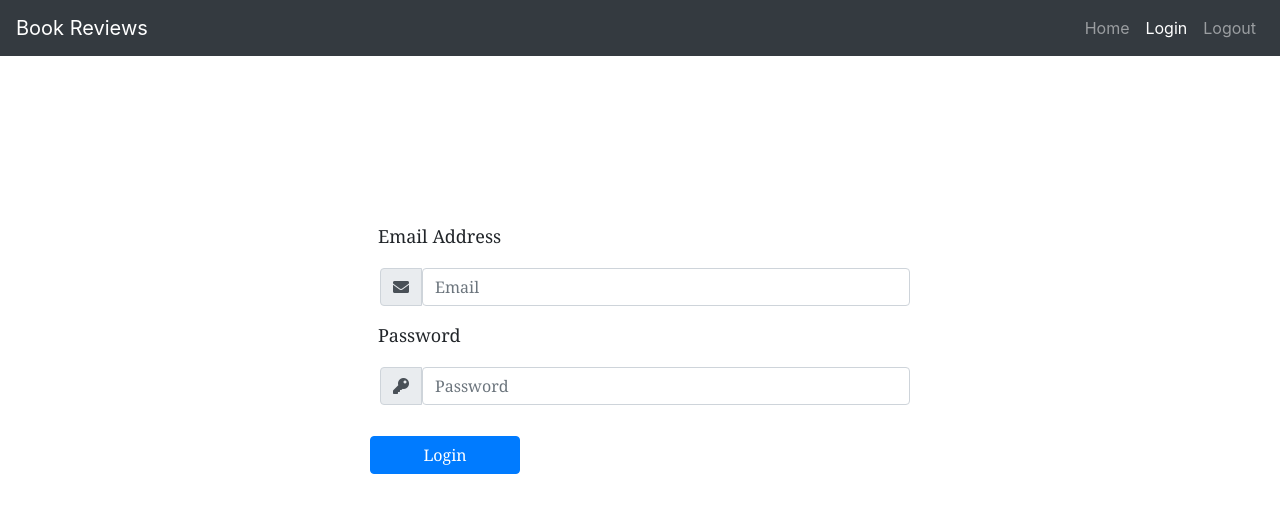
After one commit to VECHAPAVANKUMAR/Software_App_Development, a Flask app: page /login in a window 1280 px wide. The commit adds this page. Shown: the top 513 px of the page. Run offline with Flask 2, Linux system fonts and the light colour scheme; some libraries are stand-ins or nearby versions.

Commit message:
Completed Login and Logout

```diff
--- a/Web Programming/project1/application.py
+++ b/Web Programming/project1/application.py
@@ -1,38 +1,26 @@
-import os
+import hashlib, binascii, os
 
-from flask import Flask, session, request, render_template
+from flask import Flask, session, request, render_template, flash, redirect
 from flask_session import Session
-from sqlalchemy import create_engine
 from sqlalchemy.orm import scoped_session, sessionmaker
+from models import *
+from create import app
 
-app = Flask(__name__)
-
-# Check for environment variable
-if not os.getenv("DATABASE_URL"):
-    raise RuntimeError("DATABASE_URL is not set")
-
-# Configure session to use filesystem
-app.config["SESSION_PERMANENT"] = False
-app.config["SESSION_TYPE"] = "filesystem"
-Session(app)
-
-# Set up database
-engine = create_engine(os.getenv("DATABASE_URL"))
-db = scoped_session(sessionmaker(bind=engine))
-
-
+app.secret_key = "1c488f4b4a21cd7fbc5007664656985c2459b2362cf1f88d44b97e750b0c14b2cf7bc7b792d3f45db"
 # @app.route("/")
 # def index():
     # return "Project 1: TODO"
 
 @app.route("/")
+def index() :
+    return render_template("index.html")
+
 @app.route("/register")
-def index() :
+def register() :
     return render_template("register.html")
 
 @app.route("/profile", methods=["GET","POST"])
 def profile() :
-
 
     if request.method == "GET" :
 
@@ -40,21 +28,109 @@ def profile() :
 
     if request.method == "POST" :
 
-        user_details = []
-
         name = request.form.get("name")
-        user_details.append(name)
 
         emailID = request.form.get("emailID")
-        user_details.append(emailID)
+
+        password = request.form.get("pwd")
 
         dateOfBirth = request.form.get("dob")
-        user_details.append(dateOfBirth)
 
         gender = request.form["options"]
-        user_details.append(gender)
 
-        return render_template("profile.html", user_details=user_details)
+        salt = hashlib.sha256(os.urandom(60)).hexdigest().encode('ascii')
+
+        pwdhash = hashlib.pbkdf2_hmac('sha512', password.encode('utf-8'), salt, 100000)
+        pwdhash = binascii.hexlify(pwdhash)
+
+        password = (salt + pwdhash).decode('ascii')
+
+        user = User(name=name, email=emailID, password=password, dateOfBirth=dateOfBirth, gender=gender)
+
+        try :
+
+            db.session.add(user)
+
+            db.session.commit()
+
+            return render_template("profile.html", name=name, email=emailID, dob=dateOfBirth, gender=gender)
+
+        except Exception as exc:
+            flash("An Account with same Email id alresdy exists", "info")
+            return redirect("register")
+
+@app.route("/login", methods=["GET", "POST"])
+def login() :
+
+    if request.method == "GET" :
+        if session.get("user_email") :
+            return redirect("user")
+        else :
+            return render_template("login.html")
+    else :
+        return render_template("login.html")
+
+@app.route("/authenticate", methods=["GET", "POST"])
+def authenticate() :
+
+    if request.method == "POST" :
+
+        emailID = request.form.get("emailID")
+        user = User.query.filter_by(email=emailID).first()
+        password = request.form.get("pwd")
+
+        if user :
+
+            salt = user.password[:64]
+            stored_password = user.password[64:]
+
+            pwdhash = hashlib.pbkdf2_hmac('sha512', password.encode('utf-8'), salt.encode('ascii'), 100000)
+            pwdhash = binascii.hexlify(pwdhash).decode('ascii')
+
+            if stored_password == pwdhash :
+                session["user_email"] = user.email
+                flash("Login Succesful !", "info")
+                return redirect("user")
+            else :
+                flash("Please create an Account", "info")
+                return redirect('register')
+        else :
+            flash("Please create an Account", "info")
+            return redirect('register')
+
+    else :
+
+        if  session.get("user_email") :
+            flash("Already Logged in !", "info")
+            return redirect("user")
+
+        return render_template("login.html")
+
+@app.route("/logout")
+def logout() :
+
+    if session.get("user_email") :
+        session.pop("user_email", None)
+        flash("You have been Logged out !")
+        return redirect("login")
+    else :
+        flash("Please Login", "info")
+        return redirect("login")
+
+@app.route("/user", methods=["GET", "POST"])
+def user() :
+
+    if session.get("user_email") :
+        user_email = session["user_email"]
+        return render_template("user.html", user=user_email)
+    else :
+        flash("You are not logged in!")
+        return redirect("login")
+
+@app.route("/admin")
+def admin() :
+    users = User.query.order_by(User.timestamp.desc()).all()
+    return render_template("admin.html", users=users)
 
 if __name__ == "__main__" :
     app.run(debug=True)
--- /dev/null
+++ b/Web Programming/project1/templates/login.html
@@ -0,0 +1,125 @@
+<!DOCTYPE html>
+<html lang="en">
+
+<head>
+    <meta charset="UTF-8">
+    <meta name="viewport" content="width=device-width, initial-scale=1.0">
+    <meta http-equiv="X-UA-Compatible" content="ie=edge">
+    <link rel="stylesheet" href="https://cdnjs.cloudflare.com/ajax/libs/twitter-bootstrap/4.4.1/css/bootstrap.min.css">
+    <link rel="stylesheet" href="https://cdnjs.cloudflare.com/ajax/libs/font-awesome/5.11.2/css/all.min.css">
+    <link rel="stylesheet" href="style.css">
+    <title>Login</title>
+
+    <style>
+        .input-group-prepend {
+            width: 100%;
+            padding-left: 10px;
+            font-size: medium;
+        }
+
+        .registrationForm label {
+            font-family: Cambria, Cochin, Georgia, Times, 'Times New Roman', serif;
+            font-size: large;
+            padding-top: 0;
+            padding-left: 8px;
+        }
+
+        #pop {
+            text-align: center;
+        }
+    </style>
+</head>
+
+<header>
+    <nav class="navbar navbar-expand-md navbar-dark bg-dark sticky-top">
+        <a class="navbar-brand" href="./index.html">Book Reviews</a>
+        <button class="navbar-toggler" type="button" data-toggle="collapse" data-target="#navbarSupportedContent"
+            aria-controls="navbarSupportedContent" aria-expanded="false" aria-label="Toggle navigation">
+            <span class="navbar-toggler-icon"></span>
+        </button>
+        <div class="collapse navbar-collapse" id="navbarSupportedContent">
+            <ul class="navbar-nav ml-auto">
+                <li class="nav-item">
+                    <a class="nav-link" href="./">Home</a>
+                </li>
+                <li class="nav-item active">
+                    <a class="nav-link" href="/login">Login<span class="sr-only">(current)</span></a>
+                </li>
+                <li class="nav-item">
+                    <a class="nav-link" href="/logout">Logout</a>
+                </li>
+    </nav>
+</header>
+
+<body>
+
+    {% with messages = get_flashed_messages() %}
+    {% if messages %}
+    {% for msg in messages %}
+
+    <div class="alert alert-warning alert-dismissible fade show" role="alert" id="pop">
+        <button type="button" class="close" data-dismiss="alert" aria-label="Close">
+            <span aria-hidden="true">&times;</span>
+        </button>
+        <strong>{{msg}}</strong>
+    </div>
+
+    <script>
+        $(".alert").alert();
+    </script>
+
+    {% endfor %}
+    {% endif %}
+    {% endwith %}
+
+    <div class="container">
+
+        <div class="row justify-content-center" style="margin-top: 15%;">
+
+            <div class="col-xs-6 col-sm-6 col-md-6 col-lg-6">
+
+                <form action="/authenticate" class="registrationForm" method="POST">
+
+                    <label for="email">Email Address</label><br>
+
+                    <div class="input-group mb-3">
+
+                        <div class="input-group-prepend">
+                            <span class="input-group-text" id="basic-addon1"><i class="fa fa-envelope"
+                                    aria-hidden="true"></i></span>
+                            <input type="email" class="form-control" name="emailID" placeholder="Email" maxlength="50"
+                                required><br>
+                        </div>
+
+                    </div>
+
+                    <label for="pwd">Password</label><br>
+
+                    <div class="input-group mb-3">
+
+                        <div class="input-group-prepend">
+                            <span class="input-group-text" id="basic-addon1"><i class="fa fa-key"
+                                    aria-hidden="true"></i></i></span>
+                            <input type="password" name="pwd" placeholder="Password" class="form-control"
+                                pattern="^(?=.*\d)(?=.*[a-z])(?=.*[A-Z])(?=.*\W)(?!.*\s).{8,16}$"
+                                title="Password length should be in between 8 and 16 and it should include atleast one lowercase letter, one upper case letter, one digit and a special character"
+                                required><br>
+                        </div>
+
+                    </div>
+                    <div>
+                        <button type="submit" class="btn btn-primary"
+                            style="width: 150px; margin-top: 15px;">Login</button>
+                    </div>
+
+                </form>
+            </div>
+        </div>
+    </div>
+
+    <script src="https://cdnjs.cloudflare.com/ajax/libs/jquery/3.4.1/jquery.slim.min.js"></script>
+    <script src="https://cdnjs.cloudflare.com/ajax/libs/popper.js/1.16.0/umd/popper.min.js"></script>
+    <script src="https://cdnjs.cloudflare.com/ajax/libs/twitter-bootstrap/4.4.1/js/bootstrap.min.js"></script>
+</body>
+
+</html>
```
Also changed, not shown: Web Programming/project1/application1.py (added, +58 -0 lines), Web Programming/project1/create.py (added, +17 -0 lines), Web Programming/project1/import.py (added, +20 -0 lines), Web Programming/project1/models.py (added, +40 -0 lines), Web Programming/project1/passwords.py (added, +26 -0 lines), Web Programming/project1/templates/admin.html (added, +45 -0 lines), Web Programming/project1/templates/index.html (added, +53 -0 lines), Web Programming/project1/templates/profile.html (+21 -4 lines), Web Programming/project1/templates/register.html (+45 -1 lines), Web Programming/project1/templates/user.html (added, +67 -0 lines), Web Programming/project1/static/styles/style.css (line endings or trailing spaces).
